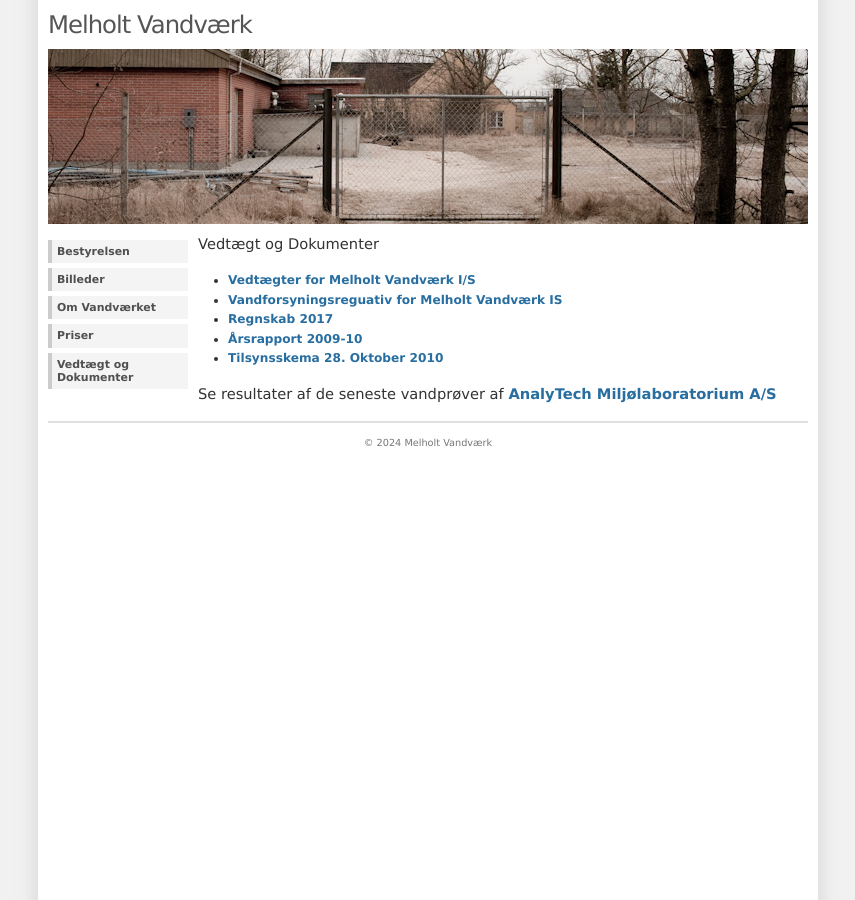
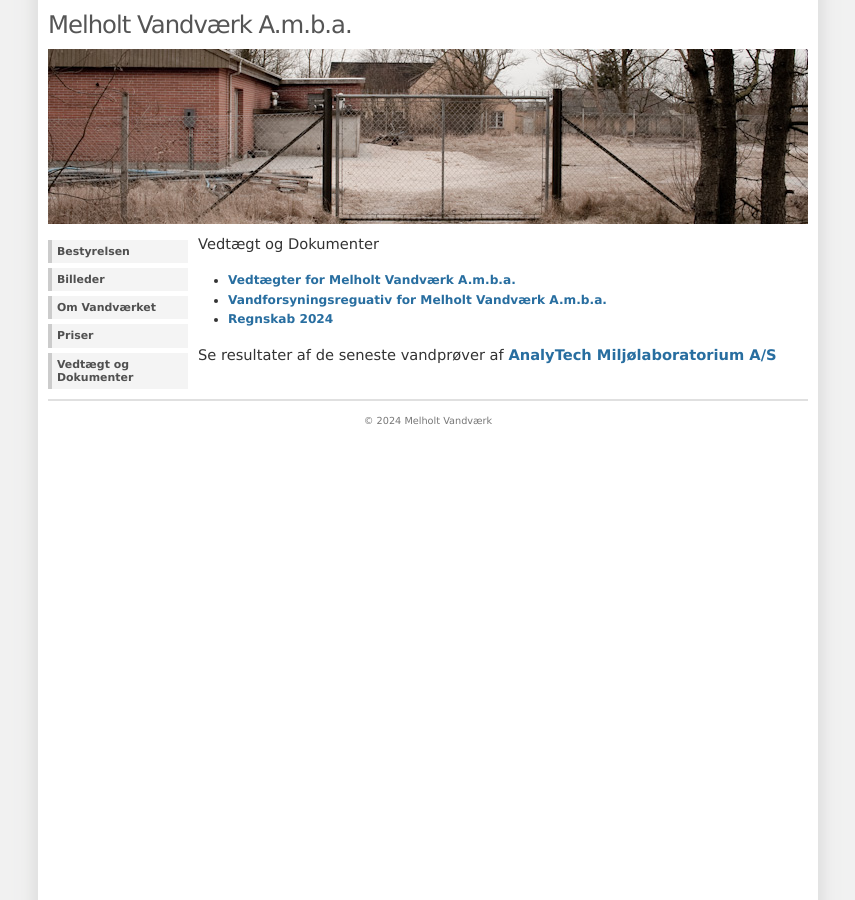
Before and after one commit to Nichlas/melholtvand, a Jekyll site: the page built from vedtaegt.md, in a window 1280 px wide. Shown: the whole page, without its empty margins (212-1067 px from the left). Built offline with Jekyll 4.4.1, drawn with Linux system fonts in a browser that asks for light colours.

```diff
--- a/_config.yml
+++ b/_config.yml
@@ -1,4 +1,4 @@
-title: Melholt Vandværk
+title: Melholt Vandværk A.m.b.a.
 email: webmaster@melholtvand.dk
 description: >
   Write an awesome description for your new site here. You can edit this
--- a/vedtaegt.md
+++ b/vedtaegt.md
@@ -6,10 +6,8 @@ permalink: vedtaegt/
 
 Vedtægt og Dokumenter
 
- * [Vedtægter for Melholt Vandværk I/S]({{ site.url }}/assets/Vedtaegter-for-Melholt-Vandvaerk-IS.pdf)
- * [Vandforsyningsreguativ for Melholt Vandværk IS]({{ site.url }}/assets/Regulativ-Melholt-Vandværk-juni-2023.pdf)
- * [Regnskab 2017]({{ site.url }}/assets/622_2017-Årsrapport.pdf)
- * [Årsrapport 2009-10]({{ site.url }}/assets/Melholtvand-Aarsrapport-2009-10.pdf)
- * [Tilsynsskema 28. Oktober 2010]({{ site.url }}/assets/Melholtvand-Tilsynsskema.pdf)
+ * [Vedtægter for Melholt Vandværk A.m.b.a.]({{ site.url }}/assets/Vedtægter Melholt Vandværk.pdf)
+ * [Vandforsyningsreguativ for Melholt Vandværk A.m.b.a.]({{ site.url }}/assets/Vandforsyningsregulativ Melholt Vandværk.pdf)
+ * [Regnskab 2024]({{ site.url }}/assets/Regnskab 2024 Melholt Vandværk.pdf)
 
 Se resultater af de seneste vandprøver af [AnalyTech Miljølaboratorium A/S](http://www.analytech.dk/Link.aspx?CustomerID=8379)
```
Also changed, not shown: bestyrelsen.md (+0 -4 lines), index.md (+1 -1 lines), priser.md (+1 -1 lines), 11 other files.
